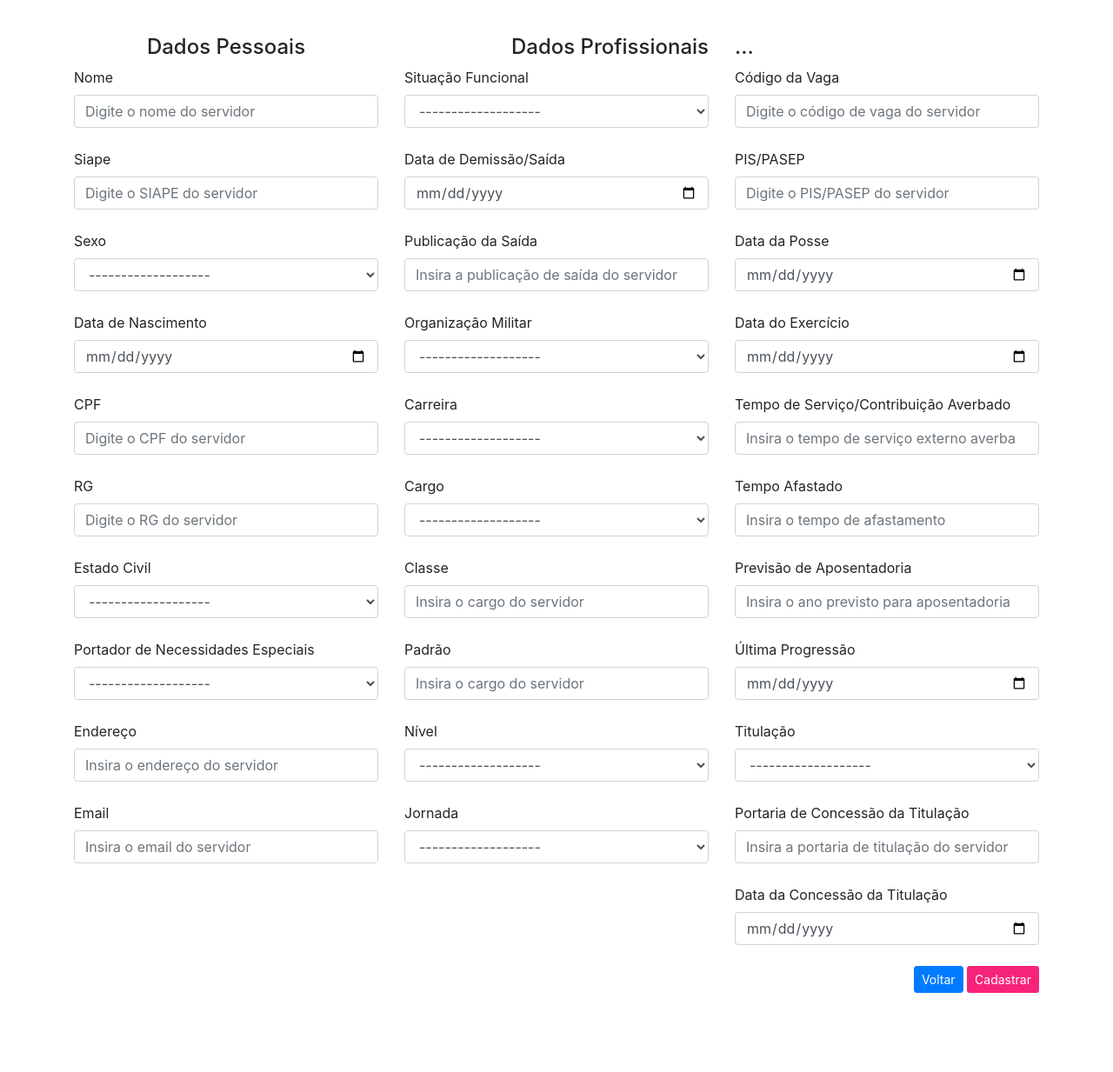
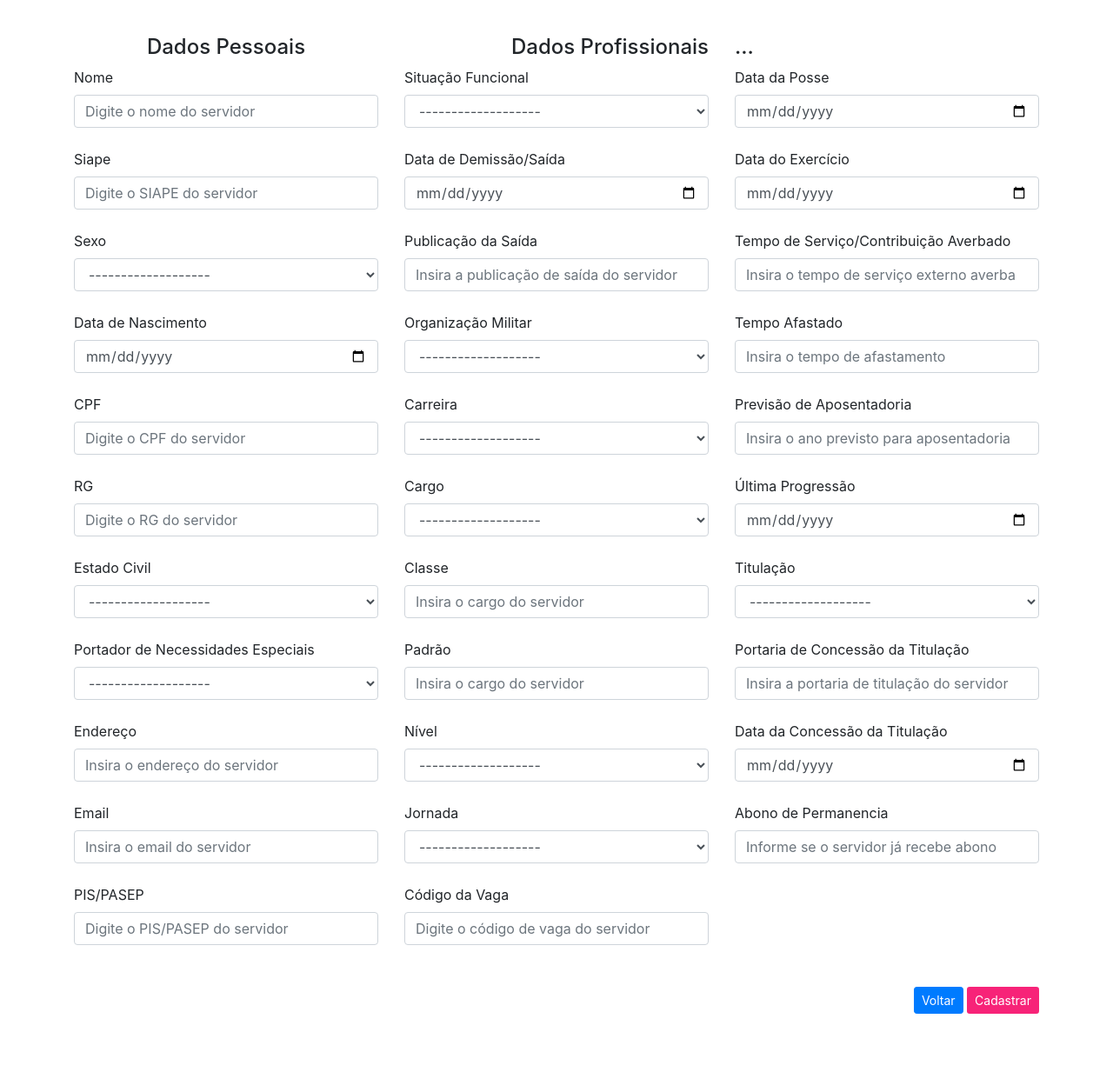
Before and after one commit to aimeemalzac/Cadastro-DCTA, a PHP site: page /adicionar.php in a window 1280 px wide. Shown: the top 1233 px of the page at 87% size. Before the commit the page ends 1142 px from the top, so only its background shows below. Run offline with PHP 8.4, Linux system fonts and the light colour scheme; the visitor is signed in with stand-in values (Sample User, id 1).

Commit message:
adicionar.php

```diff
--- a/adicionar.php
+++ b/adicionar.php
@@ -56,7 +56,7 @@ if (!isset($_SESSION['usuario'])) {
       <input type="number" class="form-control" name="cpf" placeholder="Digite o CPF do servidor" required autocomplete="off">
       <br>
       <label> RG </label>
-      <input type="number" class="form-control" name="rg" placeholder="Digite o RG do servidor" required autocomplete="off">
+      <input type="text" class="form-control" name="rg" placeholder="Digite o RG do servidor" required autocomplete="off">
       <br>
       <label for="exampleFormControlSelect1">Estado Civil</label>
       <select class="form-control" id="exampleFormControlSelect1" name="estadocivil" required autocomplete="off">
@@ -80,6 +80,8 @@ if (!isset($_SESSION['usuario'])) {
       <label> Email </label>
       <input type="Email" class="form-control" name="email" placeholder="Insira o email do servidor" required autocomplete="off">
       <br>
+      <label> PIS/PASEP </label>
+      <input type="number" class="form-control" name="pispasep" placeholder="Digite o PIS/PASEP do servidor" required autocomplete="off">
       <br>
     </div>
 
@@ -160,17 +162,14 @@ if (!isset($_SESSION['usuario'])) {
         <option>20 horas</option>
       </select>
       <br>
+      <label>Código da Vaga</label>
+      <input type="number" class="form-control" name="codigovaga" placeholder="Digite o código de vaga do servidor" required autocomplete="off">
+      <br>
     </div>
     <div class="col-sm">
       <div style="text-align: left;"; style="margin-top: 40px">
       <h4>...</h4>
       </div>
-      <label>Código da Vaga</label>
-      <input type="number" class="form-control" name="codigovaga" placeholder="Digite o código de vaga do servidor" required autocomplete="off">
-      <br>
-      <label> PIS/PASEP </label>
-      <input type="number" class="form-control" name="pispasep" placeholder="Digite o PIS/PASEP do servidor" required autocomplete="off">
-      <br>
       <label>Data da Posse</label>
       <input type="date" class="form-control" name="dataposse" placeholder="Digite a data da posse do servidor" required autocomplete="off">
       <br>
@@ -207,6 +206,9 @@ if (!isset($_SESSION['usuario'])) {
       <br>
       <label> Data da Concessão da Titulação </label>
       <input type="date" class="form-control" name="datatitulacao" placeholder="Insira a data de concessão da titulação" required autocomplete="off">
+       <br>
+      <label> Abono de Permanencia </label>
+      <input type="text" class="form-control" name="abono" placeholder="Informe se o servidor já recebe abono" required autocomplete="off">
     </div>
   </div>
   <br>
```
